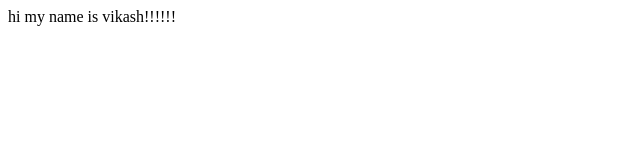
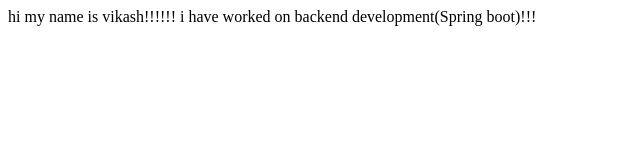
Before and after one commit to champvikash/Vikash_FSD-Portfolio, a plain HTML site: page index.html in a window 1280 px wide. Shown: the whole page, without its empty margins (0-640 px from the left). Drawn offline with Linux system fonts and the light colour scheme.

Commit message:
updates details of project

```diff
--- a/index.html
+++ b/index.html
@@ -8,5 +8,8 @@
 </head>
 <body>
  hi my name is vikash!!!!!!
+
+ i have worked on backend development(Spring boot)!!!
+
 </body>
 </html>
```
